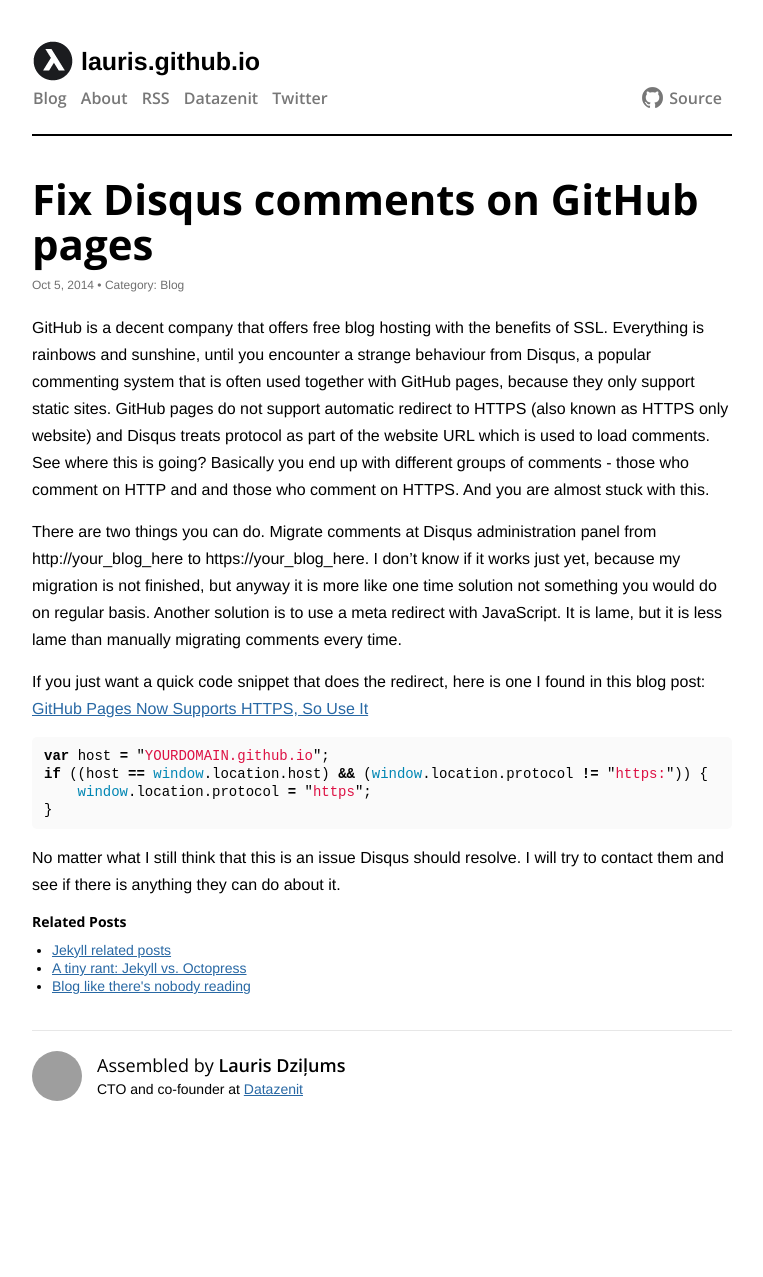
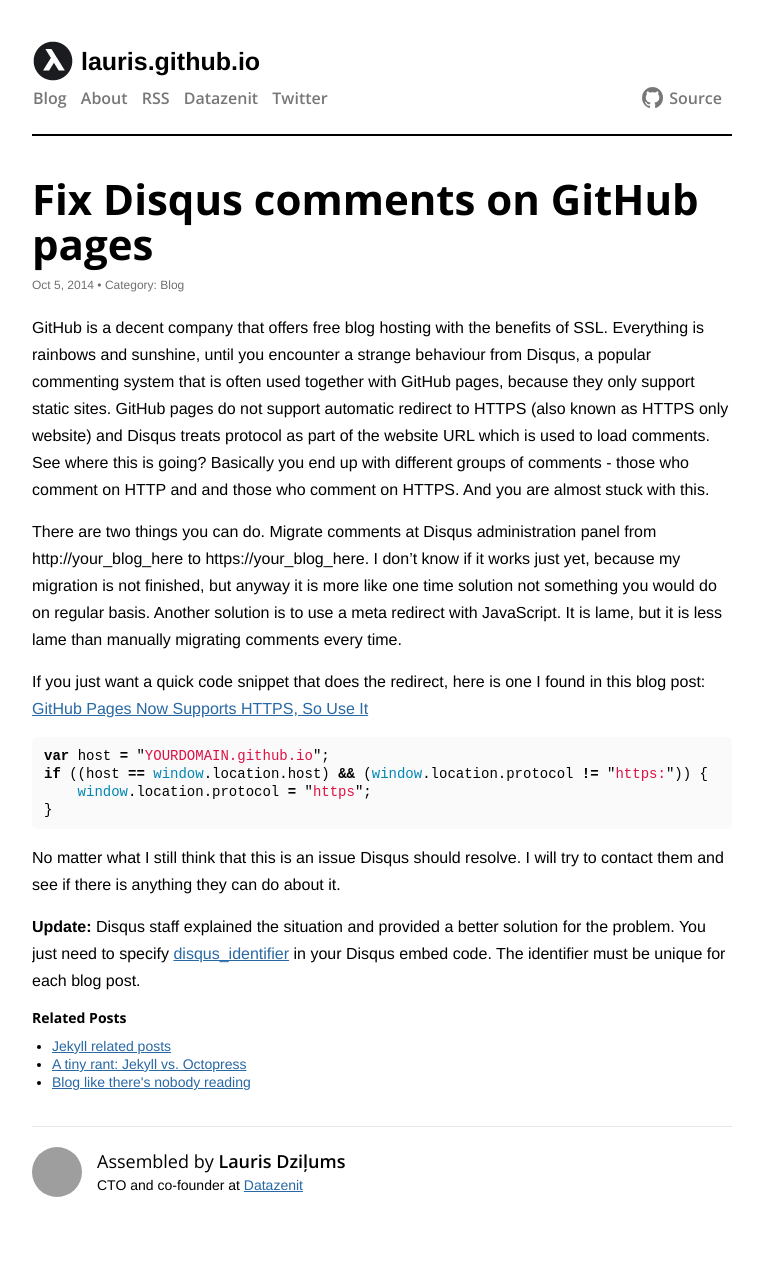
Before and after one commit to lauris/lauris.github.com, a Jekyll site: the page built from _posts/2014-10-05-fix-disqus-comments-on-github-pages.md, in a window 1280 px wide. Shown: the whole page, without its empty margins (258-1021 px from the left). Built offline with Jekyll 4.4.1, drawn with Linux system fonts in a browser that asks for light colours; comment, search, counter and statistics services are not loaded; before the commit the page ends 1181 px from its top, so only the background shows below that; grey boxes are pictures that could not be loaded.

Commit message:
Add update to the post.

```diff
--- a/_posts/2014-10-05-fix-disqus-comments-on-github-pages.md
+++ b/_posts/2014-10-05-fix-disqus-comments-on-github-pages.md
@@ -42,3 +42,5 @@
 
 No matter what I still think that this is an issue Disqus should resolve. I will
 try to contact them and see if there is anything they can do about it.
+
+**Update:** Disqus staff explained the situation and provided a better solution for the problem. You just need to specify [disqus_identifier](https://help.disqus.com/customer/portal/articles/472098-javascript-configuration-variables#disqus_identifier) in your Disqus embed code. The identifier must be unique for each blog post.
```
